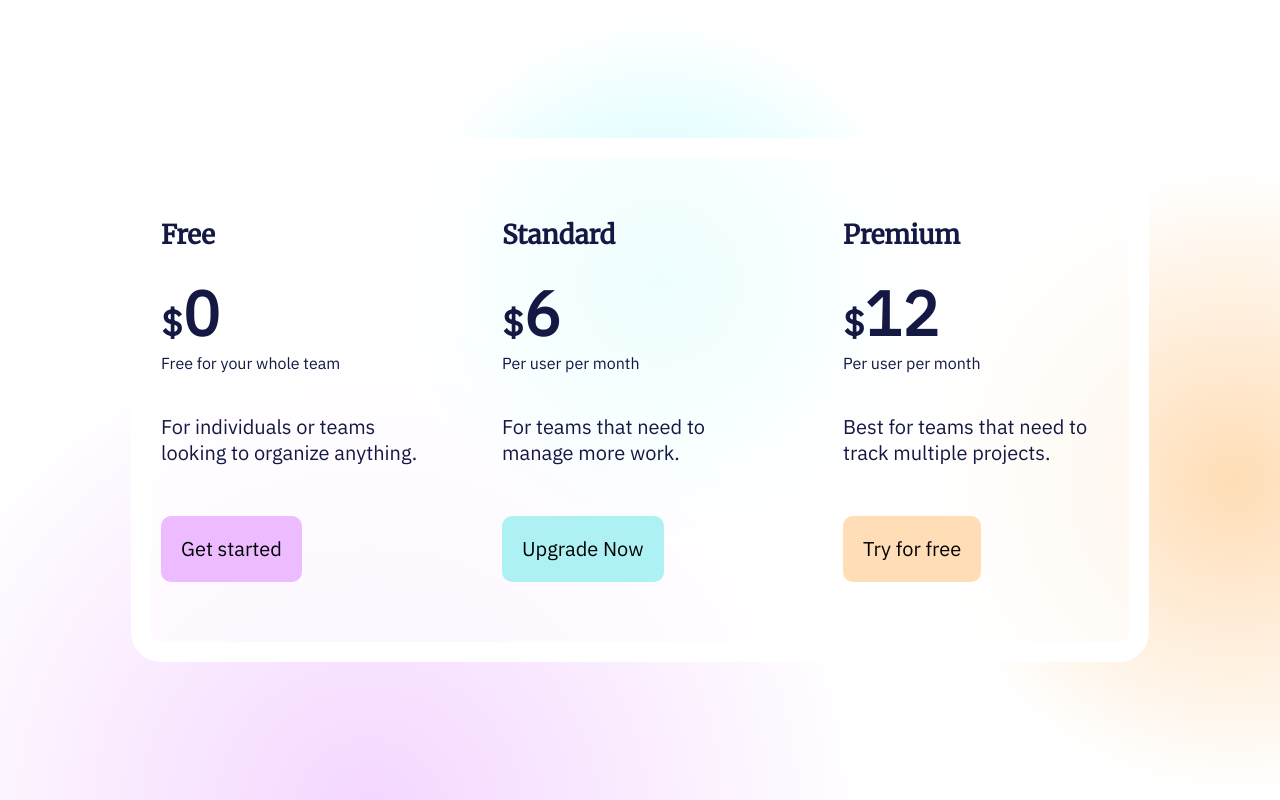
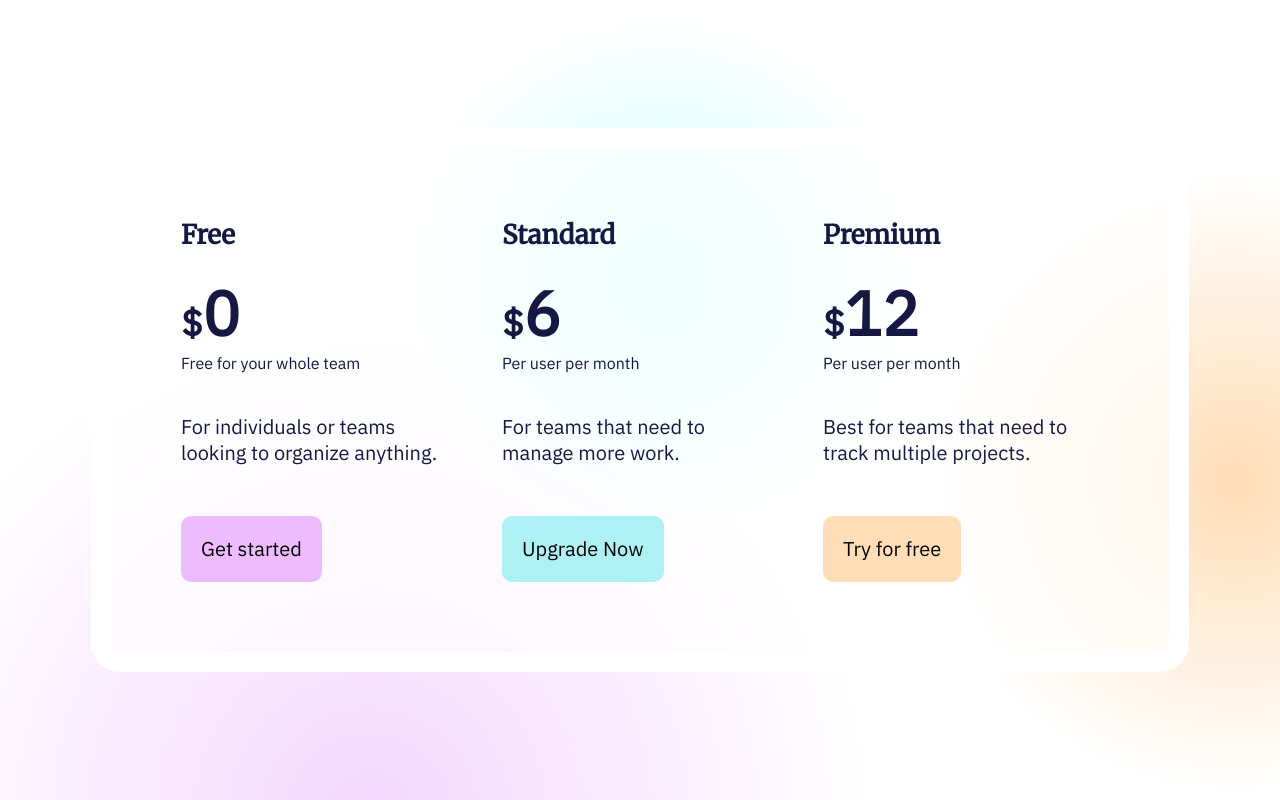
Before and after one commit to seilagamo/css-exercises, a website: page pricing-card/index.html in a window 1280 px wide. Shown: the top 800 px of the page. Drawn offline with Linux system fonts and the light colour scheme.

Commit message:
change to border-box

```diff
--- a/pricing-card/css/style.css
+++ b/pricing-card/css/style.css
@@ -2,6 +2,7 @@
 @import url('https://fonts.googleapis.com/css2?family=IBM+Plex+Sans&display=swap');
 html,
 body {
+    box-sizing: border-box;
     height: 100%;
     margin: 0;
     overflow: hidden;
@@ -56,6 +57,7 @@ h2 {
     flex-grow: 1;
     flex-shrink: 1;
     gap: 45px;
+    padding: 70px;
     background: rgba(255, 255, 255, 0.7);
     border: 20px solid #FFFFFF;
     border-radius: 30px;
@@ -66,7 +68,6 @@ h2 {
     position: relative;
     min-width: 276px;
     min-height: 364px;
-    padding: 60px;
     color: #141843;
 }
 
@@ -134,9 +135,3 @@ h2 {
 .premium {
     background: #FFDDB6;
 }
-
-@media (max-width: 1400px) {
-    .pricing-card {
-        padding: 60px 10px;
-    }
-}
```
